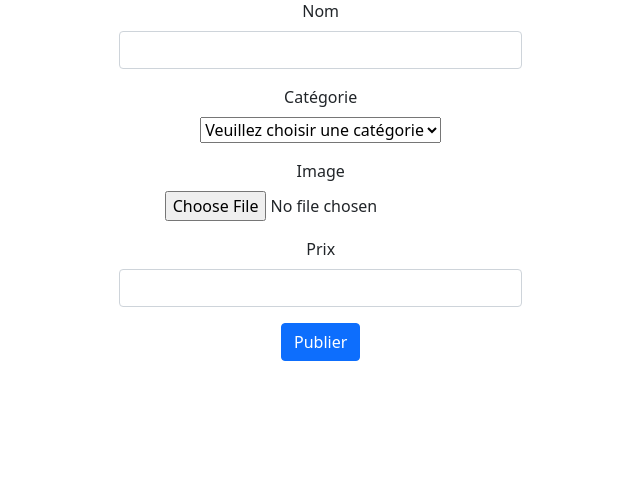
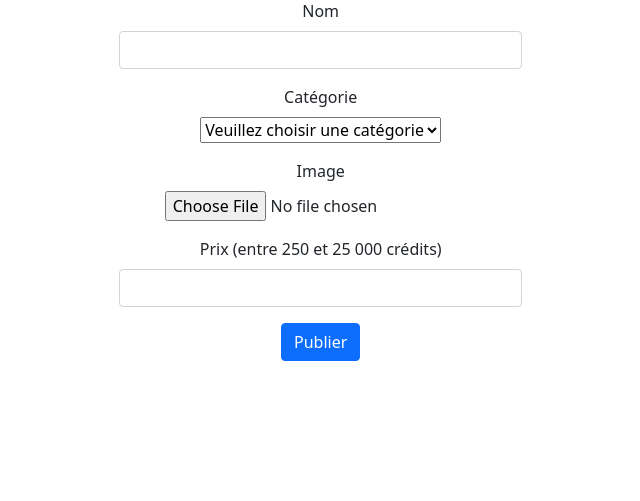
Before and after one commit to Ioamra/PhotoForYou, a PHP site: page /deposer-des-images.php in a window 1280 px wide. Shown: the part 185-686 px from the top of the page, without its empty margins (94-734 px from the left). Run offline with PHP 8.4, Linux system fonts and the light colour scheme; a user stored in the database is signed in; data comes from the database, SQL or seed files in the repository.

Commit message:
min max prix

```diff
--- a/deposer-des-images.php
+++ b/deposer-des-images.php
@@ -52,11 +52,12 @@ if($_SESSION['grade'] != 'photographe'){
                         <input class="align-center" type="file" name="img" id='img' onchange="loadFile(event)" required>
                     </div>
                     <div class="mb-3">
-                        <label for="prix_image" class="form-label">Prix</label>
+                        <label for="prix_image" class="form-label">Prix (entre 250 et 25 000 crédits)</label>
                         <input class="form-control" name="prix_image" pattern="[0-9]{1,11}" required>
                     </div>
 
                     <button type="submit" name="submit" class="btn btn-primary">Publier</button>
+                    <?=@$mes_error ?>
                 </form>
             </div>
             <!-- //* Previsualisation de l'image qui vient d'arriver -->
--- a/includes/gestion-deposer-des-images.php
+++ b/includes/gestion-deposer-des-images.php
@@ -1,7 +1,5 @@
 <?php
 if(isset($_POST['submit'])){
-
-    // ! Prix minimum / max
 
     $validation = True;
 
@@ -17,6 +15,11 @@ if(isset($_POST['submit'])){
 
     $vendeur_photo = $_SESSION['id'];
 
+    if ($prix_image < 250 || $prix_image > 25000 ) {
+        $validation = false;
+        $mes_error = "<br>Le prix doit être entre 250 crédits et 25 000 crédits";
+    }
+
     if(strlen($nom_image) < 3 && strlen($nom_image) > 20){ $validation = False; }
 
     if ($_FILES['img']['size'] > 2000000) {
@@ -27,11 +30,9 @@ if(isset($_POST['submit'])){
     $ext_img = ".".strtolower(substr(strrchr($file_name, "."), 1));
     if($ext_img != ".jpeg" && $ext_img != ".JPEG" && $ext_img != ".jpg" && $ext_img != ".JPG" && $ext_img != ".png" && $ext_img != ".PNG"){
         $validation = False;
-        $mes_error = "Le format de l'image ne correspond pas";
+        $mes_error = "<br>Le format de l'image ne correspond pas";
     }
-
     if($validation == True){
-
     //* Renommage de l'image et ajout du chemin
         $chemin_image = "upload/".str_replace(" ", "-", $categorie)."/".str_replace(" ", "-", $nom_image).date("d-m-y_H-i-s").$ext_img;
         $tmp_img = $_FILES['img']['tmp_name'];
```
